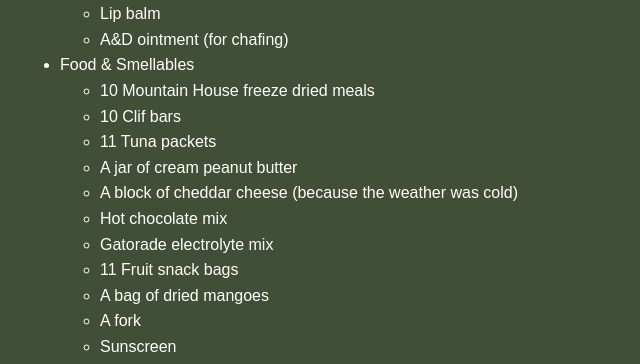
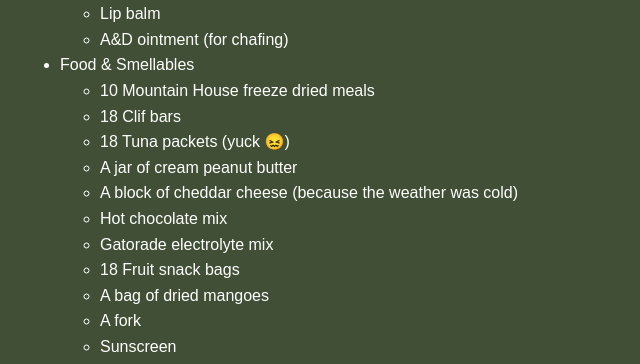
Before and after one commit to michaelholm6/michaelholm6.github.io, a Jekyll site: the page built from docs/pages/hiking/blog_posts/grand_canyon/grand_canyon.html, in a window 1280 px wide and 900 px high, scrolled down 1942 px. Shown: the part 152-516 px from the top of the window, without its empty margins (0-640 px from the left). Built offline with Jekyll 4.4.1, drawn with Linux system fonts in a browser that asks for light colours; some of the changed text lies outside the part shown.

Commit message:
Updated packing list

```diff
--- a/docs/pages/hiking/blog_posts/grand_canyon/grand_canyon.html
+++ b/docs/pages/hiking/blog_posts/grand_canyon/grand_canyon.html
@@ -136,13 +136,13 @@
         <li>Food & Smellables</li>
         <ul>
           <li>10 Mountain House freeze dried meals</li>
-          <li>10 Clif bars</li>
-          <li>11 Tuna packets</li>
+          <li>18 Clif bars</li>
+          <li>18 Tuna packets (yuck 😖)</li>
           <li>A jar of cream peanut butter</li>
           <li>A block of cheddar cheese (because the weather was cold)</li>
           <li>Hot chocolate mix</li>
           <li>Gatorade electrolyte mix</li>
-          <li>11 Fruit snack bags</li>
+          <li>18 Fruit snack bags</li>
           <li>A bag of dried mangoes</li>
           <li>A fork</li>
           <li>Sunscreen</li>
```
Also changed, not shown: other parts of docs/pages/hiking/blog_posts/grand_canyon/grand_canyon.html (+4 -0 lines).
